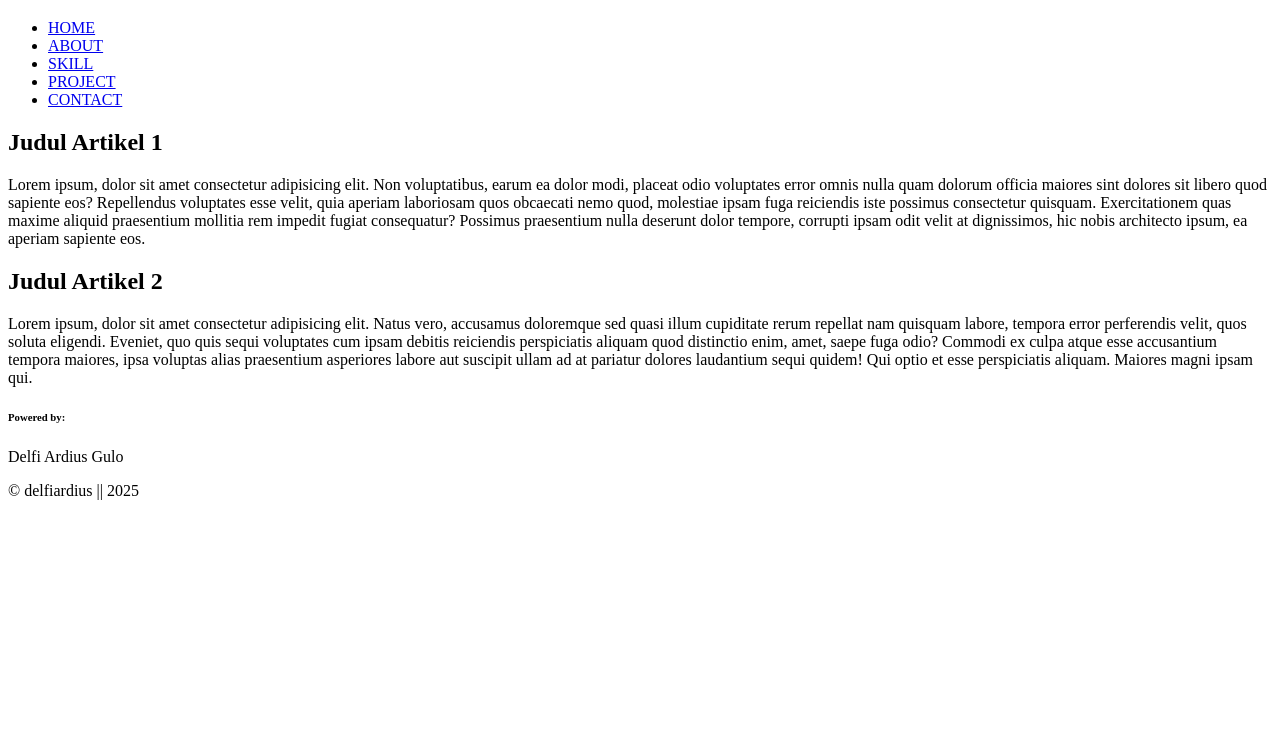
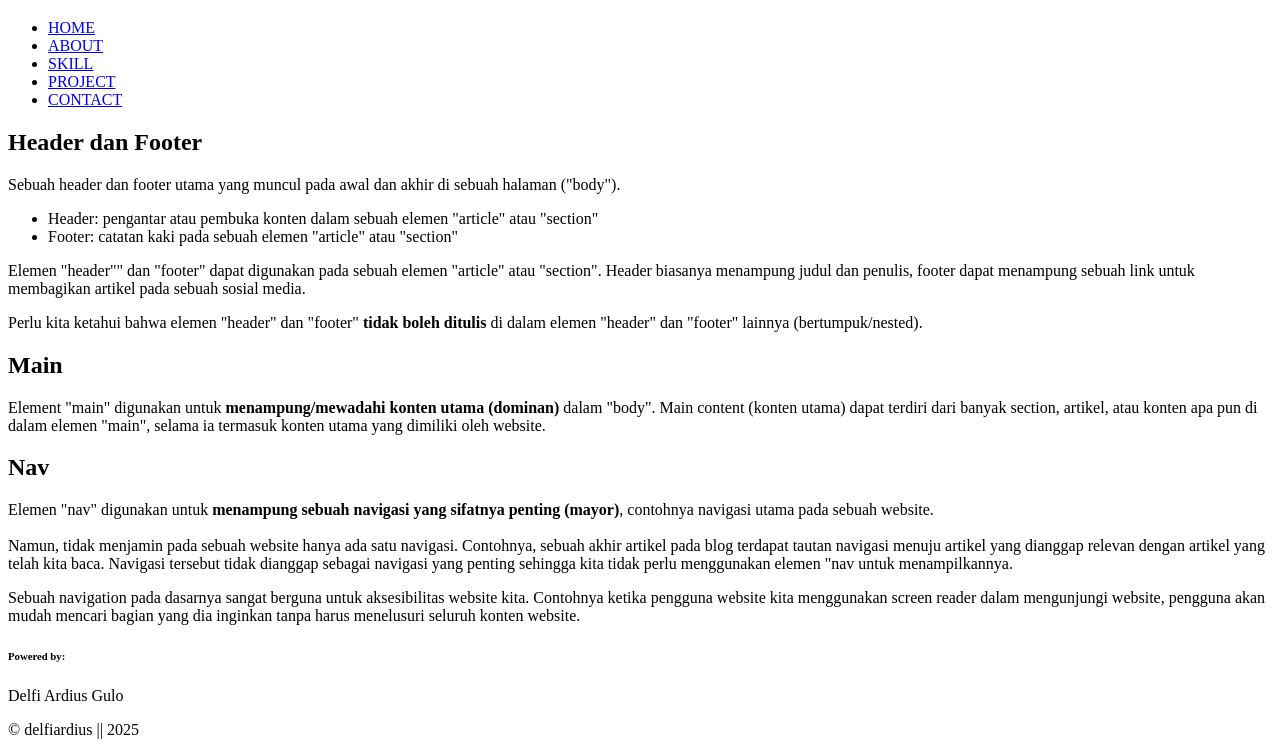
Before and after one commit to delfiardius/dicodingtutorial, a plain HTML site: page pengenalan web dasar/semantic_html/index.html in a window 1280 px wide. Shown: the part 61-816 px from the top of the page. Drawn offline with Linux system fonts and the light colour scheme.

Commit message:
menambahkan deskripsi materi header, footer, main, dan nav

```diff
--- a/pengenalan web dasar/semantic_html/index.html
+++ b/pengenalan web dasar/semantic_html/index.html
@@ -25,32 +25,62 @@
     <main>
       <div class="content">
         <article>
-          <h2>Judul Artikel 1</h2>
+          <h2>Header dan Footer</h2>
           <p>
-            Lorem ipsum, dolor sit amet consectetur adipisicing elit. Non
-            voluptatibus, earum ea dolor modi, placeat odio voluptates error
-            omnis nulla quam dolorum officia maiores sint dolores sit libero
-            quod sapiente eos? Repellendus voluptates esse velit, quia aperiam
-            laboriosam quos obcaecati nemo quod, molestiae ipsam fuga reiciendis
-            iste possimus consectetur quisquam. Exercitationem quas maxime
-            aliquid praesentium mollitia rem impedit fugiat consequatur?
-            Possimus praesentium nulla deserunt dolor tempore, corrupti ipsam
-            odit velit at dignissimos, hic nobis architecto ipsum, ea aperiam
-            sapiente eos.
+            Sebuah header dan footer utama yang muncul pada awal dan akhir di
+            sebuah halaman ("body").
+          </p>
+          <ul>
+            <li>
+              Header: pengantar atau pembuka konten dalam sebuah elemen
+              "article" atau "section"
+            </li>
+            <li>
+              Footer: catatan kaki pada sebuah elemen "article" atau "section"
+            </li>
+          </ul>
+          <p>
+            Elemen "header"" dan "footer" dapat digunakan pada sebuah elemen
+            "article" atau "section". Header biasanya menampung judul dan
+            penulis, footer dapat menampung sebuah link untuk membagikan artikel
+            pada sebuah sosial media.
+          </p>
+          <p>
+            Perlu kita ketahui bahwa elemen "header" dan "footer"
+            <strong>tidak boleh ditulis</strong> di dalam elemen "header" dan
+            "footer" lainnya (bertumpuk/nested).
           </p>
         </article>
         <article>
-          <h2>Judul Artikel 2</h2>
+          <h2>Main</h2>
           <p>
-            Lorem ipsum, dolor sit amet consectetur adipisicing elit. Natus
-            vero, accusamus doloremque sed quasi illum cupiditate rerum repellat
-            nam quisquam labore, tempora error perferendis velit, quos soluta
-            eligendi. Eveniet, quo quis sequi voluptates cum ipsam debitis
-            reiciendis perspiciatis aliquam quod distinctio enim, amet, saepe
-            fuga odio? Commodi ex culpa atque esse accusantium tempora maiores,
-            ipsa voluptas alias praesentium asperiores labore aut suscipit ullam
-            ad at pariatur dolores laudantium sequi quidem! Qui optio et esse
-            perspiciatis aliquam. Maiores magni ipsam qui.
+            Element "main" digunakan untuk
+            <strong>menampung/mewadahi konten utama (dominan)</strong> dalam
+            "body". Main content (konten utama) dapat terdiri dari banyak
+            section, artikel, atau konten apa pun di dalam elemen "main", selama
+            ia termasuk konten utama yang dimiliki oleh website.
+          </p>
+        </article>
+        <article>
+          <h2>Nav</h2>
+          <p>
+            Elemen "nav" digunakan untuk
+            <strong
+              >menampung sebuah navigasi yang sifatnya penting (mayor)</strong
+            >, contohnya navigasi utama pada sebuah website. <br /><br />Namun,
+            tidak menjamin pada sebuah website hanya ada satu navigasi.
+            Contohnya, sebuah akhir artikel pada blog terdapat tautan navigasi
+            menuju artikel yang dianggap relevan dengan artikel yang telah kita
+            baca. Navigasi tersebut tidak dianggap sebagai navigasi yang penting
+            sehingga kita tidak perlu menggunakan elemen "nav untuk
+            menampilkannya.
+          </p>
+          <p>
+            Sebuah navigation pada dasarnya sangat berguna untuk aksesibilitas
+            website kita. Contohnya ketika pengguna website kita menggunakan
+            screen reader dalam mengunjungi website, pengguna akan mudah mencari
+            bagian yang dia inginkan tanpa harus menelusuri seluruh konten
+            website.
           </p>
         </article>
       </div>
```
